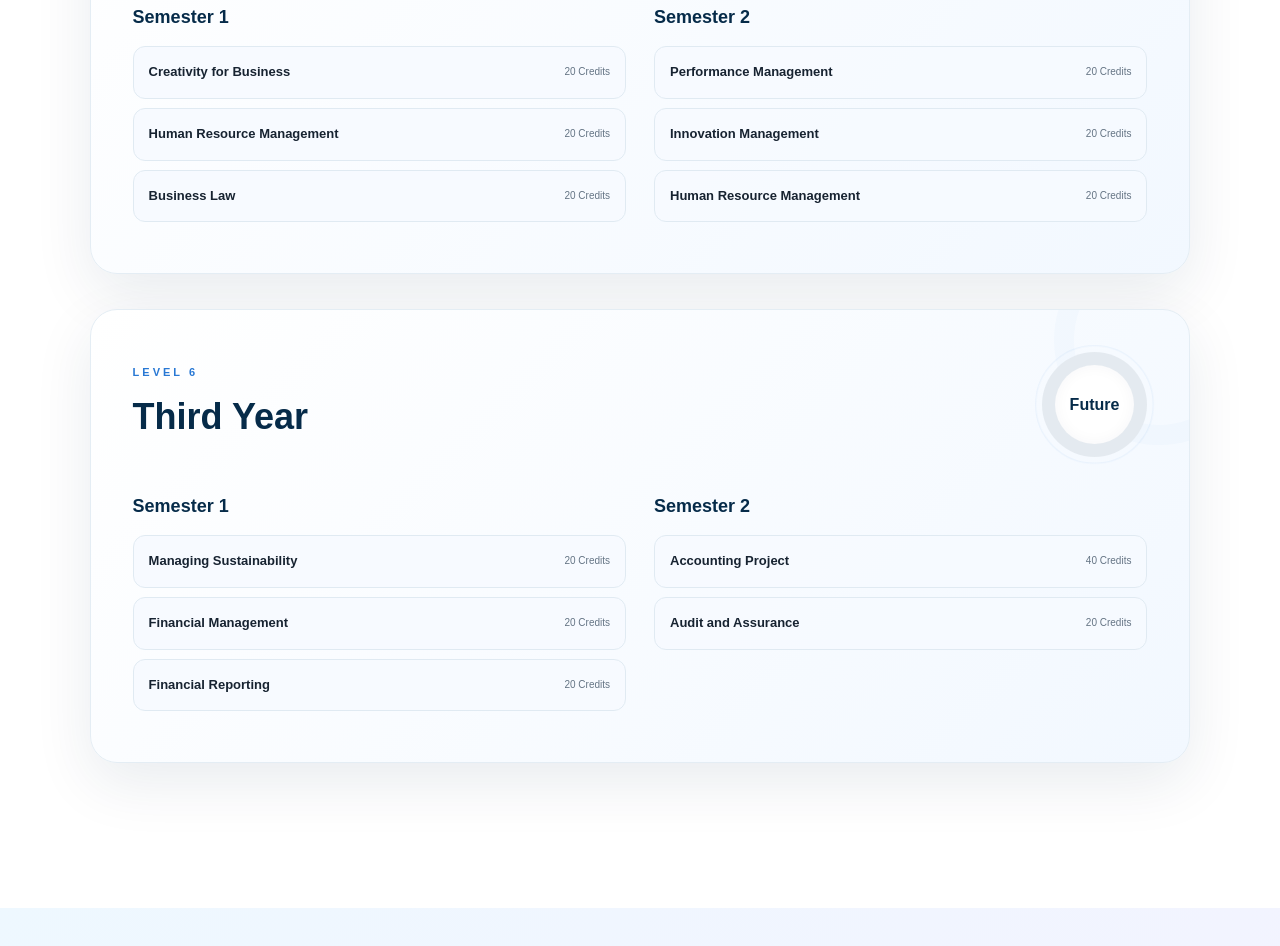
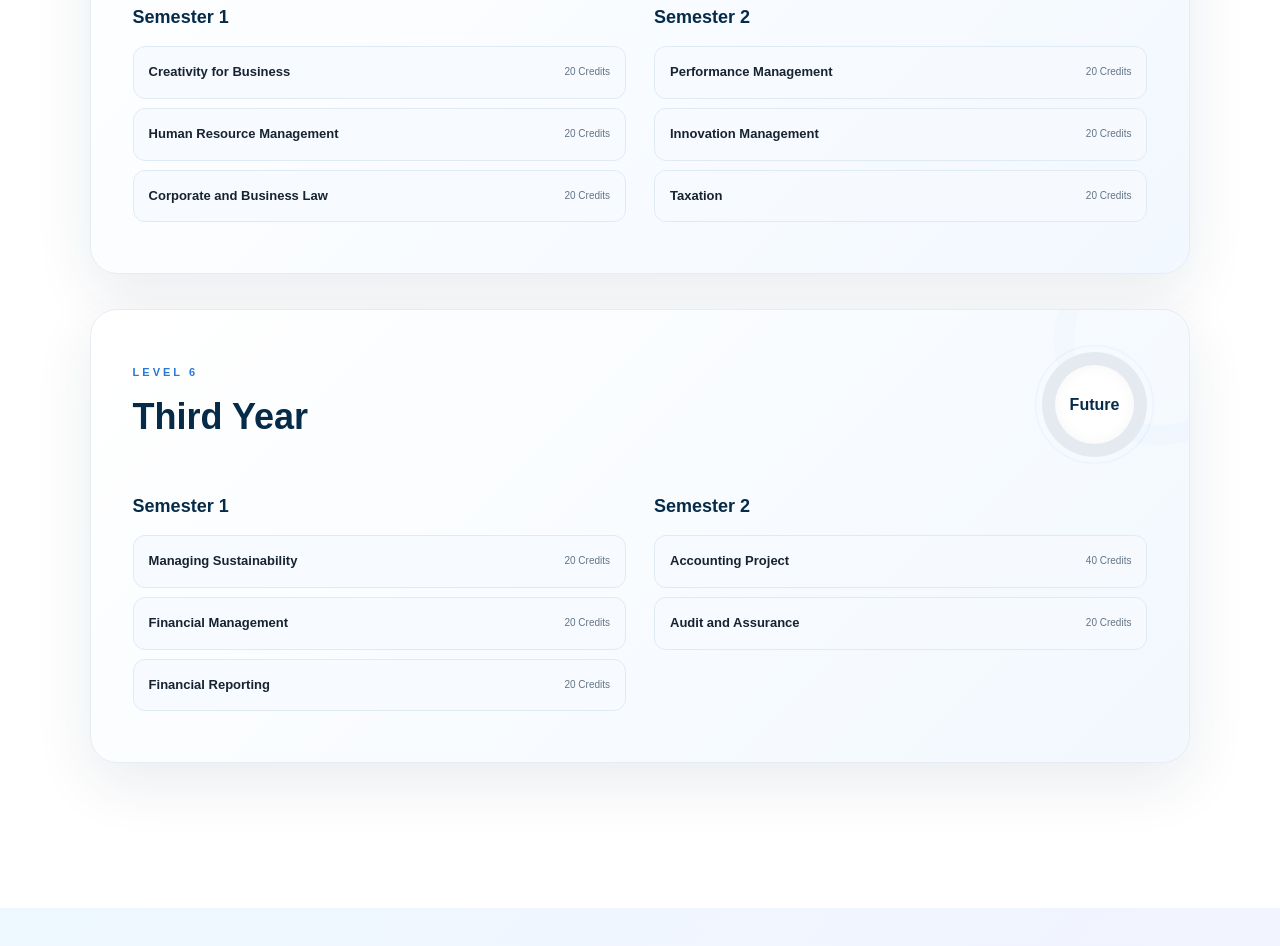
Before and after one commit to reemnihar2007-hue/reem-nihar-portfolio, a plain HTML site: page index.html in a window 1280 px wide. Shown: the part 4831-5777 px from the top of the page. Drawn offline with Linux system fonts and the light colour scheme.

Commit message:
Update index.html

```diff
--- a/index.html
+++ b/index.html
@@ -3577,7 +3577,7 @@ footer {
 
                 <div class="module">
                     <span class="module-name">
-                        Business Law
+                        Corporate and Business Law
                     </span>
                     <small>20 Credits</small>
                 </div>
@@ -3607,7 +3607,7 @@ footer {
 
                 <div class="module">
                     <span class="module-name">
-                        Human Resource Management
+                        Taxation
                     </span>
                     <small>20 Credits</small>
                 </div>
```
